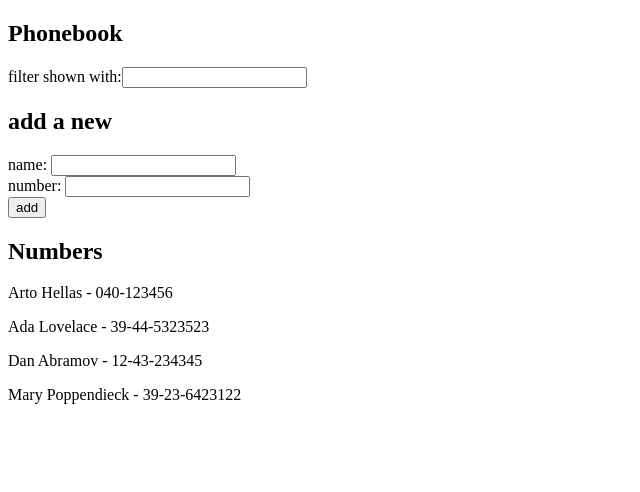
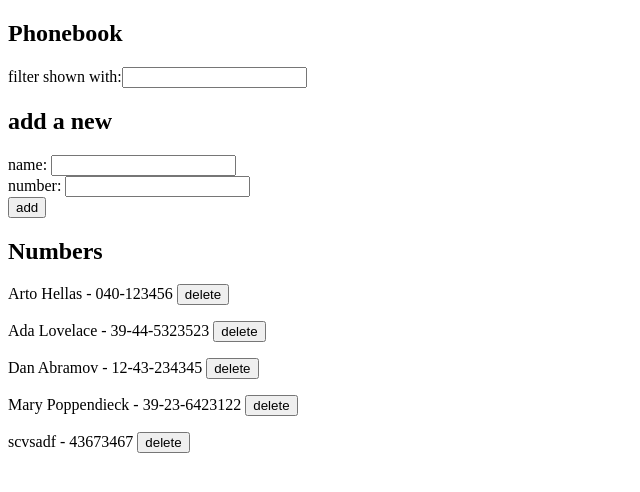
Before and after one commit to ffjaervik/full_stack_open, a React (Vite) app in the folder part2/phoneboook/: page / in a window 1280 px wide. Shown: the top 492 px of the page, without its empty margins (0-640 px from the left). Built offline with nearby package versions, Linux system fonts and the light colour scheme; data requests are answered from the project's data file.

Commit message:
2.14 complete

```diff
--- a/part2/phoneboook/db.json
+++ b/part2/phoneboook/db.json
@@ -19,7 +19,11 @@
       "name": "Mary Poppendieck",
       "number": "39-23-6423122",
       "id": 4
+    },
+    {
+      "name": "scvsadf",
+      "number": "43673467",
+      "id": 5
     }
-
   ]
 }
--- a/part2/phoneboook/src/App.jsx
+++ b/part2/phoneboook/src/App.jsx
@@ -3,9 +3,12 @@ import PersonForm from "./components/PersonForm";
 import Person from "./components/Person";
 
 import { useState, useEffect } from "react";
-import axios from "axios";
 
-import { getAll, create, update } from "./services/persons.js";
+import {
+  getAllPersons,
+  createPerson,
+  deletePerson,
+} from "./services/persons.js";
 
 const App = () => {
   const [persons, setPersons] = useState([]);
@@ -16,7 +19,7 @@ const App = () => {
   const allNames = persons.map((person) => person.name);
 
   useEffect(() => {
-    getAll().then((initialPersons) => setPersons(initialPersons));
+    getAllPersons().then((initialPersons) => setPersons(initialPersons));
   }, []);
 
   // EXAMPLE OF DATA FETCHING WITHOUT AXIOS
@@ -49,9 +52,10 @@ const App = () => {
         number: newNumber,
       };
 
-      create(newPerson).then((returnedPerson) =>
+      createPerson(newPerson).then((returnedPerson) =>
         setPersons(persons.concat(returnedPerson))
       );
+
       setNewName("");
       setNewNumber("");
     }
@@ -69,6 +73,16 @@ const App = () => {
           person.name.toLocaleLowerCase().includes(personFilter.toLowerCase())
         );
 
+  const handleDelete = (id) => {
+    const personName = persons[id - 1].name
+    if (window.confirm(`Sure you wand to delete ${personName}`)) {
+      deletePerson(id).then((response) => {
+        console.log("response", response);
+        setPersons(persons.filter((person) => person.id !== id));
+      });
+    }
+  };
+
   return (
     <div>
       <h2>Phonebook</h2>
@@ -84,7 +98,7 @@ const App = () => {
         handleNumberChange={handleNumberChange}
       />
       <h2>Numbers</h2>
-      <Person personsToShow={personsToShow} />
+      <Person personsToShow={personsToShow} deletePerson={handleDelete} />
     </div>
   );
 };
--- a/part2/phoneboook/src/components/Person.jsx
+++ b/part2/phoneboook/src/components/Person.jsx
@@ -1,13 +1,14 @@
-const Person = ({personsToShow}) => {
+const Person = ({ personsToShow, deletePerson }) => {
   return (
-      <>
+    <>
       {personsToShow.map((person) => (
-            <p key={person.id}>
-              {person.name} - {person.number}
-            </p>
-          ))}
-          </>
-  )
-}
+        <p key={person.id}>
+          {person.name} - {person.number}{" "}
+          <button onClick={() => deletePerson(person.id)}>delete</button>
+        </p>
+      ))}
+    </>
+  );
+};
 
-export default Person
+export default Person;
--- a/part2/phoneboook/src/services/persons.js
+++ b/part2/phoneboook/src/services/persons.js
@@ -2,20 +2,23 @@ import axios from "axios";
 
 const baseUrl = "http://localhost:3001/persons";
 
-const getAll = () => {
+const getAllPersons = () => {
   const request = axios.get(baseUrl);
   return request.then((response) => response.data);
 };
 
-const create = (newObject) => {
+const createPerson = (newObject) => {
   const request = axios.post(baseUrl, newObject);
-  console.log("request", request)
+  console.log("request", request);
   return request.then((response) => response.data);
 };
 
-const update = (id, newObject) => {
-  const request = axios.put(`${baseUrl}/${id}`, newObject);
-  return request.then((response) => response.data);
+const deletePerson = (id) => {
+  const request = axios.delete(`${baseUrl}/${id}`);
+  return request.then((response) => {
+    console.log(`deleted person with ID ${id}`);
+    response.data;
+  });
 };
 
-export {getAll, create, update}
+export { getAllPersons, createPerson, deletePerson };
```
